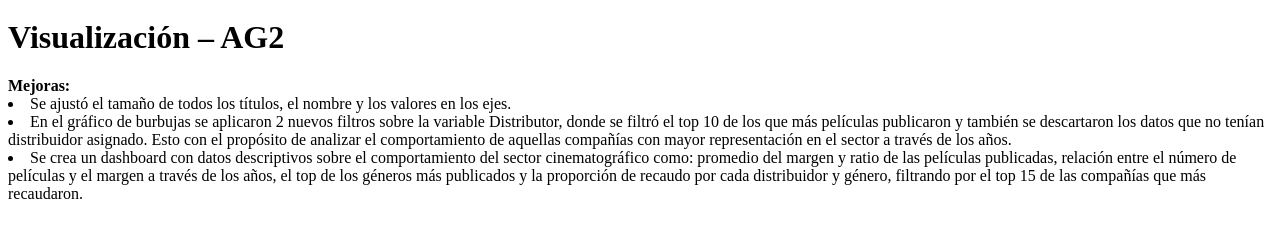
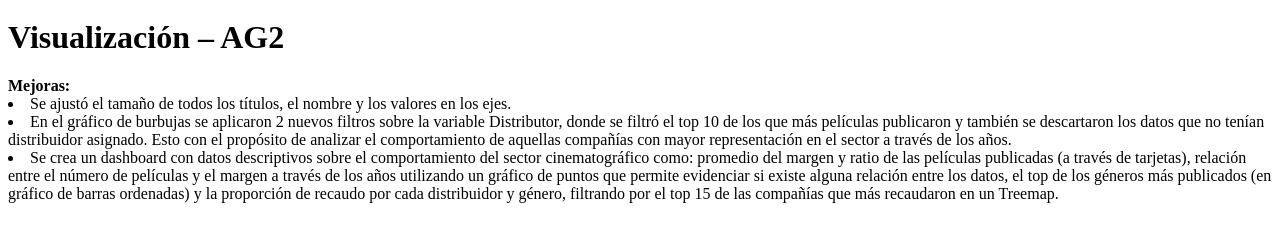
Before and after one commit to laufca/AG1-Visualizacion, a website: page index.html in a window 1280 px wide. Shown: the part 1559-1796 px from the top of the page. Drawn offline with Linux system fonts and the light colour scheme; grey boxes are pictures that could not be loaded.

Commit message:
1 file modified

```diff
--- a/index.html
+++ b/index.html
@@ -21,7 +21,7 @@
 <b>Mejoras:</b> <br>
 <li type="disc">Se ajustó el tamaño de todos los títulos, el nombre y los valores en los ejes.</li>
 <li type="disc">En el gráfico de burbujas se aplicaron 2 nuevos filtros sobre la variable Distributor, donde se filtró el top 10 de los que más películas publicaron y también se descartaron los datos que no tenían distribuidor asignado. Esto con el propósito de analizar el comportamiento de aquellas compañías con mayor representación en el sector a través de los años.</li>
-<li type="disc">Se crea un dashboard con datos descriptivos sobre el comportamiento del sector cinematográfico como: promedio del margen y ratio de las películas publicadas, relación entre el número de películas y el margen a través de los años, el top de los géneros más publicados y la proporción de recaudo por cada distribuidor y género, filtrando por el top 15 de las compañías que más recaudaron. </li>
+<li type="disc">Se crea un dashboard con datos descriptivos sobre el comportamiento del sector cinematográfico como: promedio del margen y ratio de las películas publicadas (a través de tarjetas), relación entre el número de películas y el margen a través de los años utilizando un gráfico de puntos que permite evidenciar si existe alguna relación entre los datos, el top de los géneros más publicados (en gráfico de barras ordenadas) y la proporción de recaudo por cada distribuidor y género, filtrando por el top 15 de las compañías que más recaudaron en un Treemap. </li>
 
 <br>
 <br>
```
